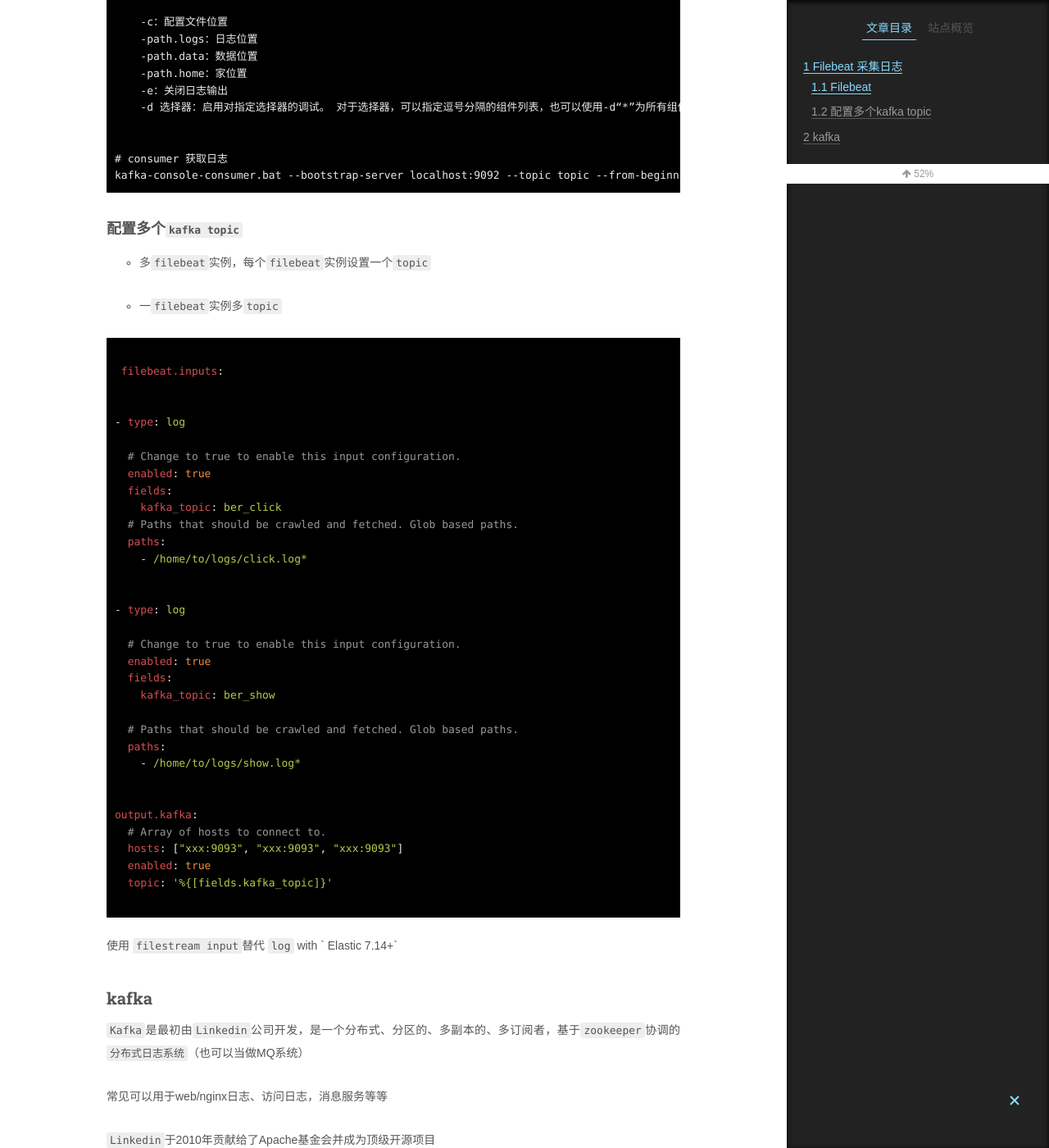
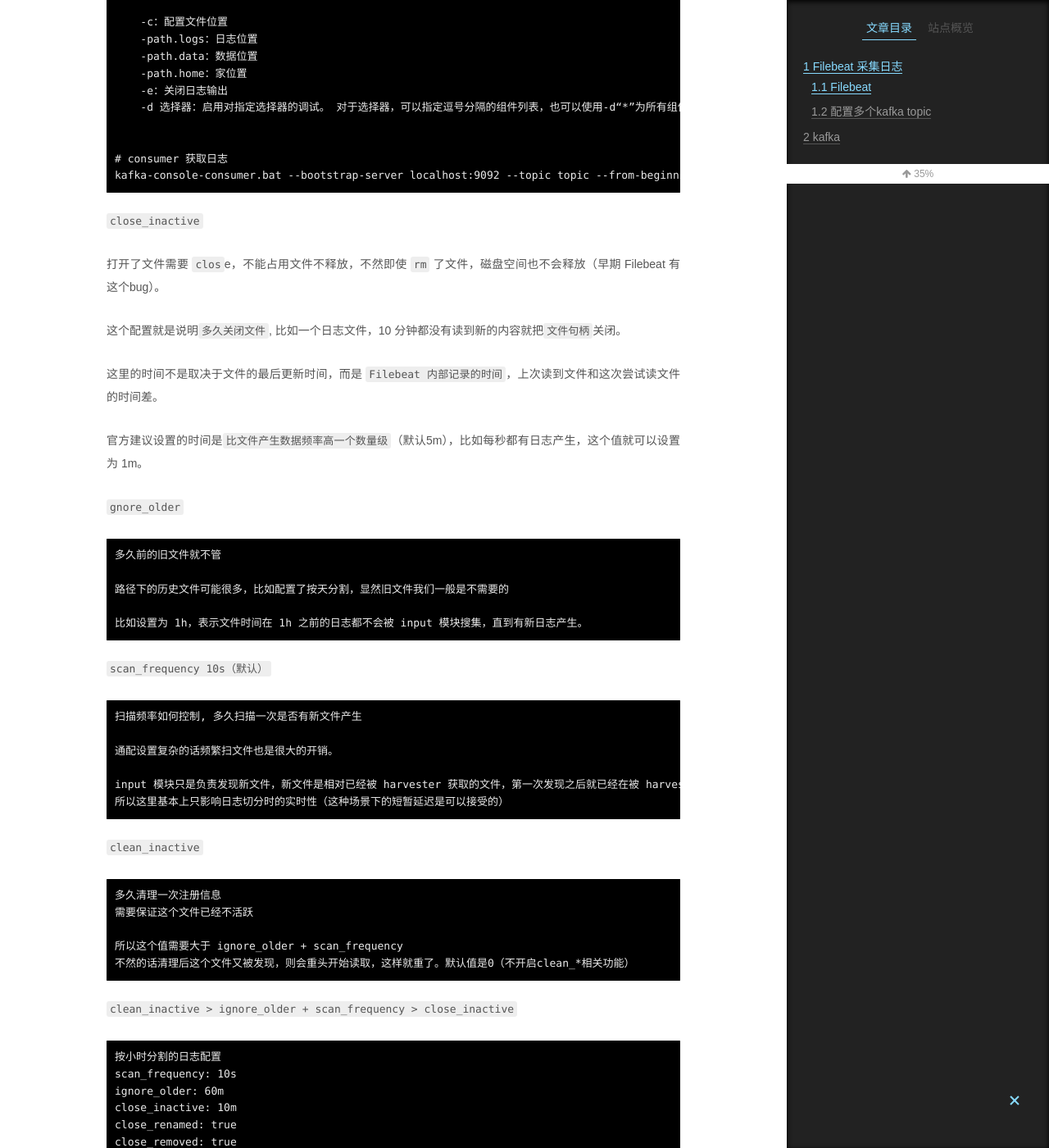
Before and after one commit to landybird/landybird.github.io, a Jekyll site: the page built from _posts/2021-06-18-filebeat采集日志.md, in a window 1280 px wide and 1400 px high, scrolled down 1363 px. Shown: the whole window at 82% size. Built offline with Jekyll 4.4.1, drawn with Linux system fonts in a browser that asks for light colours; some web fonts are replaced; a script that is not in the unit is left out; comment, search, counter and statistics services are not loaded; some of the changed text lies outside the part shown.

Commit message:
Update 2021-06-18-filebeat采集日志.md

```diff
--- a/_posts/2021-06-18-filebeat采集日志.md
+++ b/_posts/2021-06-18-filebeat采集日志.md
@@ -66,6 +66,60 @@ output.kafka:
 
     # consumer 获取日志
     kafka-console-consumer.bat --bootstrap-server localhost:9092 --topic topic --from-beginning
+
+
+
+`close_inactive`
+
+打开了文件需要 `clos`e，不能占用文件不释放，不然即使 `rm` 了文件，磁盘空间也不会释放（早期 Filebeat 有这个bug）。
+
+这个配置就是说明`多久关闭文件`, 比如一个日志文件，10 分钟都没有读到新的内容就把`文件句柄`关闭。
+
+这里的时间不是取决于文件的最后更新时间，而是 `Filebeat 内部记录的时间`，上次读到文件和这次尝试读文件的时间差。
+
+官方建议设置的时间是`比文件产生数据频率高一个数量级`（默认5m），比如每秒都有日志产生，这个值就可以设置为 1m。
+
+`gnore_older`
+
+    多久前的旧文件就不管
+
+    路径下的历史文件可能很多，比如配置了按天分割，显然旧文件我们一般是不需要的
+
+    比如设置为 1h，表示文件时间在 1h 之前的日志都不会被 input 模块搜集，直到有新日志产生。
+
+
+
+`scan_frequency 10s（默认）`
+
+    扫描频率如何控制, 多久扫描一次是否有新文件产生
+
+    通配设置复杂的话频繁扫文件也是很大的开销。
+
+    input 模块只是负责发现新文件，新文件是相对已经被 harvester 获取的文件，第一次发现之后就已经在被 harvester 一行行实时读取了，
+    所以这里基本上只影响日志切分时的实时性（这种场景下的短暂延迟是可以接受的）
+
+
+`clean_inactive`
+
+    多久清理一次注册信息
+    需要保证这个文件已经不活跃
+
+    所以这个值需要大于 ignore_older + scan_frequency
+    不然的话清理后这个文件又被发现，则会重头开始读取，这样就重了。默认值是0（不开启clean_*相关功能）
+
+
+
+`clean_inactive > ignore_older + scan_frequency > close_inactive`
+
+    按小时分割的日志配置
+    scan_frequency: 10s
+    ignore_older: 60m
+    close_inactive: 10m
+    close_renamed: true
+    close_removed: true
+    clean_inactive: 70m
+    clean_removed: true
+
 
 
 #### 配置多个`kafka topic`
```
